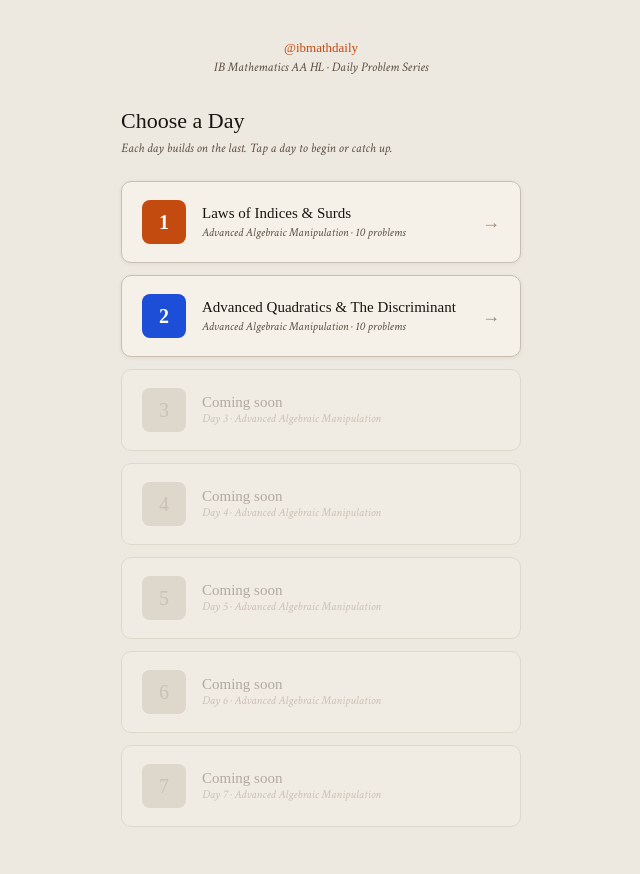
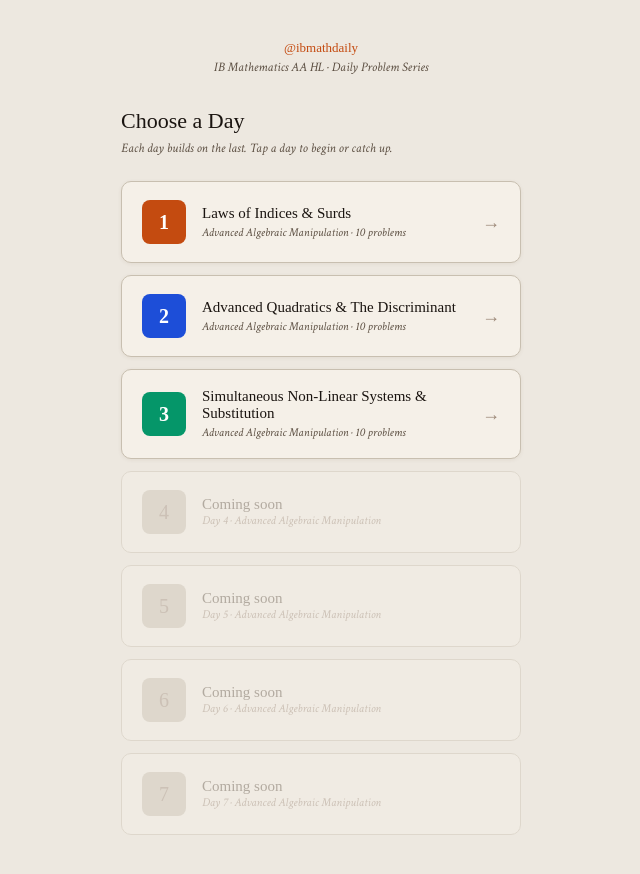
Before and after one commit to var121016/ibmath-daily, a React (Vite) app: page / in a window 1280 px wide. Shown: the top 874 px of the page, without its empty margins (319-959 px from the left). Built offline with nearby package versions, Linux system fonts and the light colour scheme; a web font is replaced by a local one.

Commit message:
add day 3 - simulatneous non-linear systems

```diff
--- /dev/null
+++ b/src/data/day03.js
@@ -0,0 +1,142 @@
+const day03 = {
+  day: 3,
+  topic: "Simultaneous Non-Linear Systems & Substitution",
+  module: "Advanced Algebraic Manipulation",
+  color: "#059669",
+  problems: [
+    {
+      num: 1, tier: "TIER 1", label: "Core Tool Check",
+      questionText: "Solve the linear simultaneous system:",
+      latex: "\\begin{cases} 3x - 2y = 13 \\\\ 2x + 5y = -4 \\end{cases}",
+      hint: "Multiply eq 1 by 5 and eq 2 by 2 to eliminate y, then add.",
+      answerLatex: "(x, y) = (3, -2)",
+      workingLatex:
+        "5(3x-2y)=65\\implies15x-10y=65\\\\[4pt]" +
+        "2(2x+5y)=-8\\implies4x+10y=-8\\\\[4pt]" +
+        "\\text{Add: }19x=57\\implies x=3\\\\[4pt]" +
+        "3(3)-2y=13\\implies y=-2",
+    },
+    {
+      num: 2, tier: "TIER 1", label: "Core Tool Check",
+      questionText: "Solve the non-linear system (line meets circle):",
+      latex: "\\begin{cases} y = x + 1 \\\\ x^2 + y^2 = 25 \\end{cases}",
+      hint: "Substitute y = x+1 into the circle equation and simplify.",
+      answerLatex: "(3,\\,4) \\text{ and } (-4,\\,-3)",
+      workingLatex:
+        "x^2+(x+1)^2=25\\\\[4pt]" +
+        "2x^2+2x+1=25\\\\[4pt]" +
+        "x^2+x-12=0\\\\[4pt]" +
+        "(x+4)(x-3)=0\\\\[4pt]" +
+        "x=3\\Rightarrow y=4\\quad x=-4\\Rightarrow y=-3",
+    },
+    {
+      num: 3, tier: "TIER 1", label: "Core Tool Check",
+      questionText: "Rearrange to make x the subject:",
+      latex: "y = \\dfrac{2x+1}{x-3}",
+      hint: "Multiply both sides by (x-3), expand, then collect x terms.",
+      answerLatex: "x = \\dfrac{3y+1}{y-2}",
+      workingLatex:
+        "y(x-3)=2x+1\\\\[4pt]" +
+        "xy-3y=2x+1\\\\[4pt]" +
+        "xy-2x=3y+1\\\\[4pt]" +
+        "x(y-2)=3y+1\\\\[4pt]" +
+        "x=\\dfrac{3y+1}{y-2}",
+    },
+    {
+      num: 4, tier: "TIER 1", label: "Core Tool Check",
+      questionText: "Find the points of intersection:",
+      latex: "y = 2x \\quad \\text{and} \\quad y = \\dfrac{8}{x}",
+      hint: "Set equal: 2x = 8/x. Multiply both sides by x.",
+      answerLatex: "(2,\\,4) \\text{ and } (-2,\\,-4)",
+      workingLatex:
+        "2x=\\dfrac{8}{x}\\implies2x^2=8\\implies x^2=4\\\\[4pt]" +
+        "x=2\\Rightarrow y=4\\quad x=-2\\Rightarrow y=-4",
+    },
+    {
+      num: 5, tier: "TIER 2", label: "Multi-Step Twist",
+      questionText: "Solve for x (disguised quadratic):",
+      latex: "3^{2x} - 10(3^x) + 9 = 0",
+      hint: "Let u = 3^x. The equation becomes u^2 - 10u + 9 = 0.",
+      answerLatex: "x = 0 \\text{ or } x = 2",
+      workingLatex:
+        "\\text{Let }u=3^x:\\quad u^2-10u+9=0\\\\[4pt]" +
+        "(u-9)(u-1)=0\\\\[4pt]" +
+        "u=9\\implies3^x=3^2\\implies x=2\\\\[4pt]" +
+        "u=1\\implies3^x=3^0\\implies x=0",
+    },
+    {
+      num: 6, tier: "TIER 2", label: "Multi-Step Twist",
+      questionText: "Solve for positive real values of x and y:",
+      latex: "\\begin{cases} xy = 12 \\\\ x^2 - y^2 = 7 \\end{cases}",
+      hint: "From eq 1: y = 12/x. Substitute into eq 2 to get a quartic, then let u = xÂ².",
+      answerLatex: "(x,\\,y) = (4,\\,3)",
+      workingLatex:
+        "y=\\dfrac{12}{x}\\implies x^2-\\dfrac{144}{x^2}=7\\\\[4pt]" +
+        "x^4-7x^2-144=0\\\\[4pt]" +
+        "\\text{Let }u=x^2:\\;(u-16)(u+9)=0\\\\[4pt]" +
+        "u=16\\implies x=4\\;(x>0)\\\\[4pt]" +
+        "y=\\dfrac{12}{4}=3",
+    },
+    {
+      num: 7, tier: "TIER 2", label: "Multi-Step Twist",
+      questionText: "Find the values of m such that the line does not intersect the curve:",
+      latex: "y = mx \\quad \\text{and} \\quad y = x^2 + 4",
+      hint: "Set equal, rearrange to quadratic in x, then use \\Delta < 0 for no intersection.",
+      answerLatex: "-4 < m < 4",
+      workingLatex:
+        "mx=x^2+4\\implies x^2-mx+4=0\\\\[4pt]" +
+        "\\text{No intersection}\\implies\\Delta<0\\\\[4pt]" +
+        "m^2-16<0\\\\[4pt]" +
+        "(m-4)(m+4)<0\\\\[4pt]" +
+        "-4<m<4",
+    },
+    {
+      num: 8, tier: "TIER 3", label: "Show That\u2026",
+      questionText: "Show that for the system to have real solutions, k must satisfy:",
+      latex: "\\begin{cases} x + y = k \\\\ x^2 + y^2 = 8 \\end{cases} \\implies -4 \\leq k \\leq 4",
+      hint: "Substitute y = k-x into the circle equation. Use \\Delta \\geq 0 for real solutions.",
+      answerLatex: "k^2 \\leq 16 \\implies -4 \\leq k \\leq 4 \\;\\checkmark",
+      workingLatex:
+        "y=k-x\\implies x^2+(k-x)^2=8\\\\[4pt]" +
+        "2x^2-2kx+(k^2-8)=0\\\\[4pt]" +
+        "\\Delta\\geq0:\\;4k^2-8(k^2-8)\\geq0\\\\[4pt]" +
+        "-4k^2+64\\geq0\\implies k^2\\leq16\\\\[4pt]" +
+        "-4\\leq k\\leq4\\;\\checkmark",
+    },
+    {
+      num: 9, tier: "TIER 3", label: "Show That\u2026",
+      questionText: "Show that the equation reduces to a quadratic and find its valid solution:",
+      latex: "\\sqrt{2x+5} - \\sqrt{x+2} = 1",
+      hint: "Isolate one radical, square both sides, isolate again, square again.",
+      answerLatex: "x = 2 \\;\\checkmark \\quad (x=-2 \\text{ also valid})",
+      workingLatex:
+        "\\sqrt{2x+5}=1+\\sqrt{x+2}\\\\[4pt]" +
+        "2x+5=1+2\\sqrt{x+2}+(x+2)\\\\[4pt]" +
+        "x+2=2\\sqrt{x+2}\\\\[4pt]" +
+        "\\text{Let }u=\\sqrt{x+2}:\\;u^2=2u\\implies u^2-2u=0\\\\[4pt]" +
+        "u(u-2)=0\\implies u=0\\text{ or }u=2\\\\[4pt]" +
+        "x+2=0\\implies x=-2\\;\\checkmark\\quad x+2=4\\implies x=2\\;\\checkmark",
+    },
+    {
+      num: 10, tier: "TIER 4", label: "Paper 3 Investigation",
+      questionText: "AM-GM Inequality. Let a and b be positive real numbers. Consider: (âˆša âˆ’ âˆšb)Â² â‰¥ 0",
+      multiPart: [
+        { label: "(a)", text: "Expand the left-hand side." },
+        { label: "(b)", text: "Rearrange to show: (a+b)/2 â‰¥ âˆš(ab)." },
+        { label: "(c)", text: "When does equality hold?" },
+        { label: "(d)", text: "Use AM-GM to find the minimum value of x + 4/x for positive x." },
+      ],
+      hint: "For (d): let a = x and b = 4/x, then apply the AM-GM result from (b).",
+      answerLatex: "\\text{Min value of }x+\\dfrac{4}{x}=4\\text{ at }x=2",
+      workingLatex:
+        "(a)\\;a-2\\sqrt{ab}+b\\geq0\\\\[4pt]" +
+        "(b)\\;a+b\\geq2\\sqrt{ab}\\implies\\dfrac{a+b}{2}\\geq\\sqrt{ab}\\;\\checkmark\\\\[4pt]" +
+        "(c)\\;(\\sqrt{a}-\\sqrt{b})^2=0\\implies a=b\\\\[4pt]" +
+        "(d)\\;a=x,\\;b=\\tfrac{4}{x}:\\;" +
+        "\\dfrac{x+\\frac{4}{x}}{2}\\geq\\sqrt{x\\cdot\\tfrac{4}{x}}=2\\\\[4pt]" +
+        "x+\\tfrac{4}{x}\\geq4\\;\\text{(equality when }x=2\\text{)}",
+    },
+  ],
+};
+
+export default day03;
--- a/src/data/index.js
+++ b/src/data/index.js
@@ -1,5 +1,6 @@
 import day01 from "./day01";
 import day02 from "./day02";
+import day03 from "./day03";
 
 // â”€â”€â”€â”€â”€â”€â”€â”€â”€â”€â”€â”€â”€â”€â”€â”€â”€â”€â”€â”€â”€â”€â”€â”€â”€â”€â”€â”€â”€â”€â”€â”€â”€â”€â”€â”€â”€â”€â”€â”€â”€â”€â”€â”€â”€â”€â”€â”€â”€â”€â”€â”€â”€â”€â”€â”€â”€â”€â”€â”€â”€
 // To add a new day:
@@ -9,4 +10,4 @@ import day02 from "./day02";
 //   That's it. Nothing else needs to change.
 // â”€â”€â”€â”€â”€â”€â”€â”€â”€â”€â”€â”€â”€â”€â”€â”€â”€â”€â”€â”€â”€â”€â”€â”€â”€â”€â”€â”€â”€â”€â”€â”€â”€â”€â”€â”€â”€â”€â”€â”€â”€â”€â”€â”€â”€â”€â”€â”€â”€â”€â”€â”€â”€â”€â”€â”€â”€â”€â”€â”€â”€
 
-export const DAYS = [day01, day02];
+export const DAYS = [day01, day02, day03];
```
